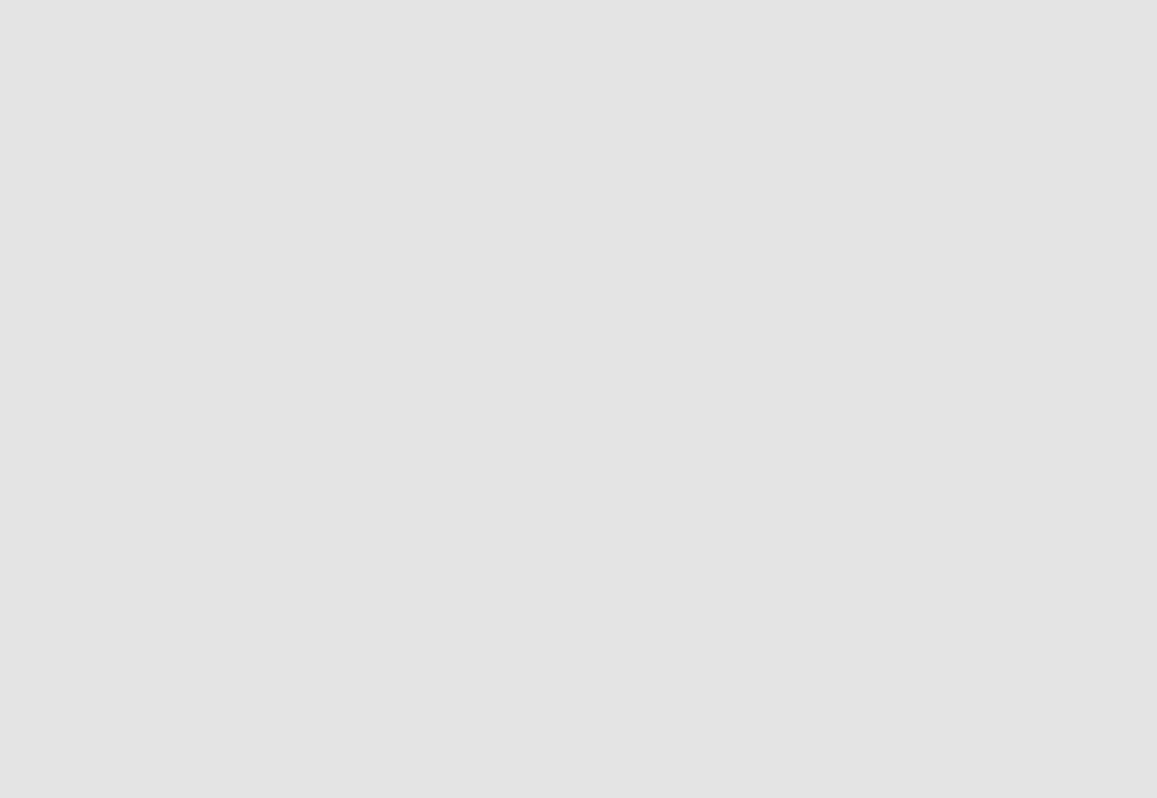
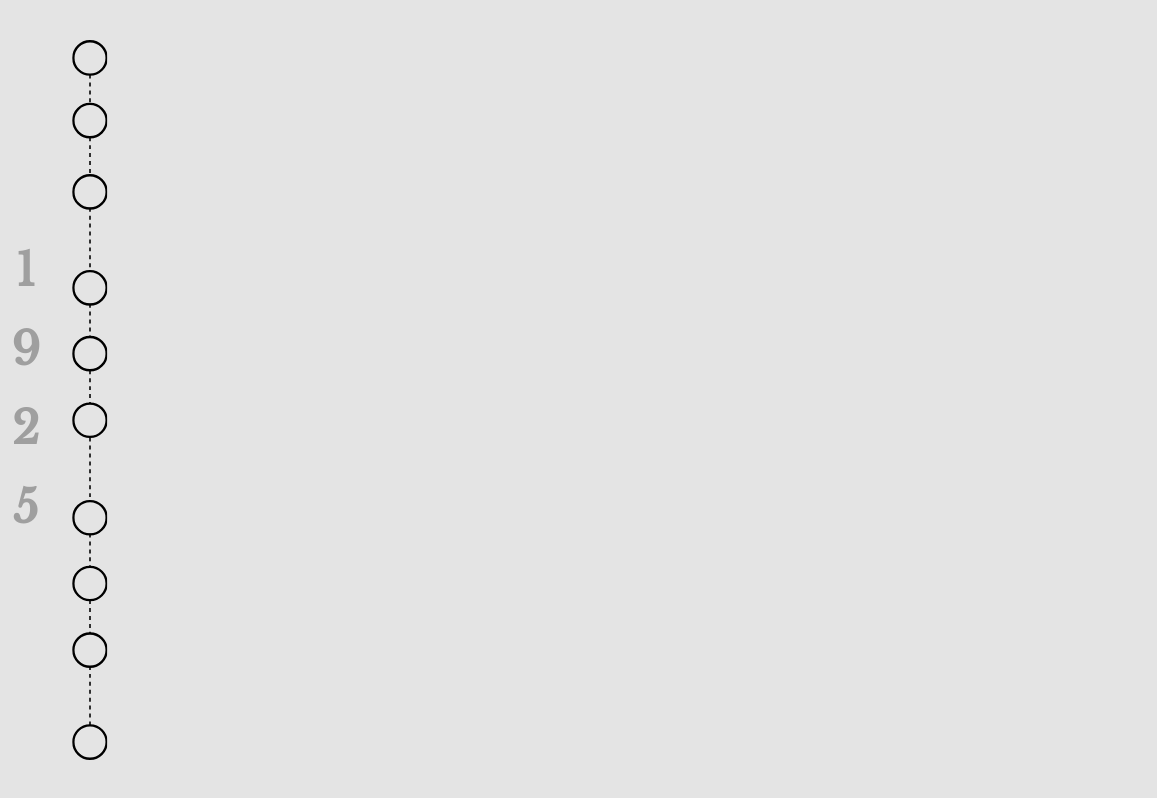
Before and after one commit to ksawerykarczewski/frida_timeline, a plain HTML site: page index.html in a window 1280 px wide. Shown: the full height of the page, 0-1157 px from the left. Drawn offline with nearby package versions, Linux system fonts and the light colour scheme.

Commit message:
date and timeline initial

```diff
--- a/css/style.css
+++ b/css/style.css
@@ -1,11 +1,16 @@
 @import url("https://fonts.googleapis.com/css?family=Crimson+Pro&display=swap");
+@import url("https://fonts.googleapis.com/css?family=Libre+Baskerville&display=swap");
+
+/* INITIAL */
+
 *,
 html {
   -webkit-box-sizing: border-box;
   box-sizing: border-box;
   margin: 0;
   padding: 0;
-  font-family: "Crimson Pro", serif;
+  /* font-family: "Crimson Pro", serif; */
+  font-family: "Libre Baskerville", serif;
 }
 :root {
   --main-bg-color: rgb(228, 228, 228);
@@ -16,7 +21,7 @@ html {
 body,
 html {
   width: 100%;
-  height: 100%;
+  height: 1000px;
   scroll-behavior: smooth;
 }
 
@@ -33,6 +38,7 @@ body {
   overflow: hidden;
   width: 100%;
   height: 100px;
+  position: fixed;
 }
 .topnav img {
   float: right;
@@ -40,19 +46,35 @@ body {
   margin: 3em;
 }
 
-/* ul {
-  list-style-type: none;
-  margin: 0;
-  padding: 2.4em;
-  display: inline-block;
+.topnav img:hover {
+  cursor: pointer;
 }
 
-li {
-  display: inline;
+/* DATE */
+
+#date_vertical {
+  writing-mode: vertical-rl;
+  text-orientation: upright;
+  letter-spacing: 23px;
+  font-size: 30px;
+  padding: 1em;
+  position: fixed;
+  top: 50%;
+  left: 2%;
+  transform: translate(-50%, -50%);
+  opacity: 0.3;
 }
 
-li a {
-  color: var(--text-color);
-  text-align: center;
-  text-decoration: none;
-} */
+/* TIMELINE */
+
+.theSVG svg {
+  height: 90%;
+  background-color: transparent;
+  position: fixed;
+  top: 50%;
+  left: 7%;
+  transform: translate(-50%, -50%);
+}
+.theSVG svg {
+  cursor: pointer;
+}
--- a/index.html
+++ b/index.html
@@ -16,7 +16,14 @@
       </nav>
     </header>
 
-    <main></main>
+    <main>
+      <aside>
+        <div id="date_vertical">
+          <h1>1925</h1>
+        </div>
+      </aside>
+      <div class="theSVG"></div>
+    </main>
 
     <footer></footer>
 
--- a/script/script.js
+++ b/script/script.js
@@ -1,5 +1,9 @@
 "use strict";
 
-// AOS.init({
-//   duration: 1200
-// });
+fetch("timeline.svg")
+  .then(e => e.text())
+  .then(data => loadSVG(data));
+
+function loadSVG(data) {
+  document.querySelector(".theSVG").innerHTML = data;
+}
```
Also changed, not shown: timeline.svg (added).
